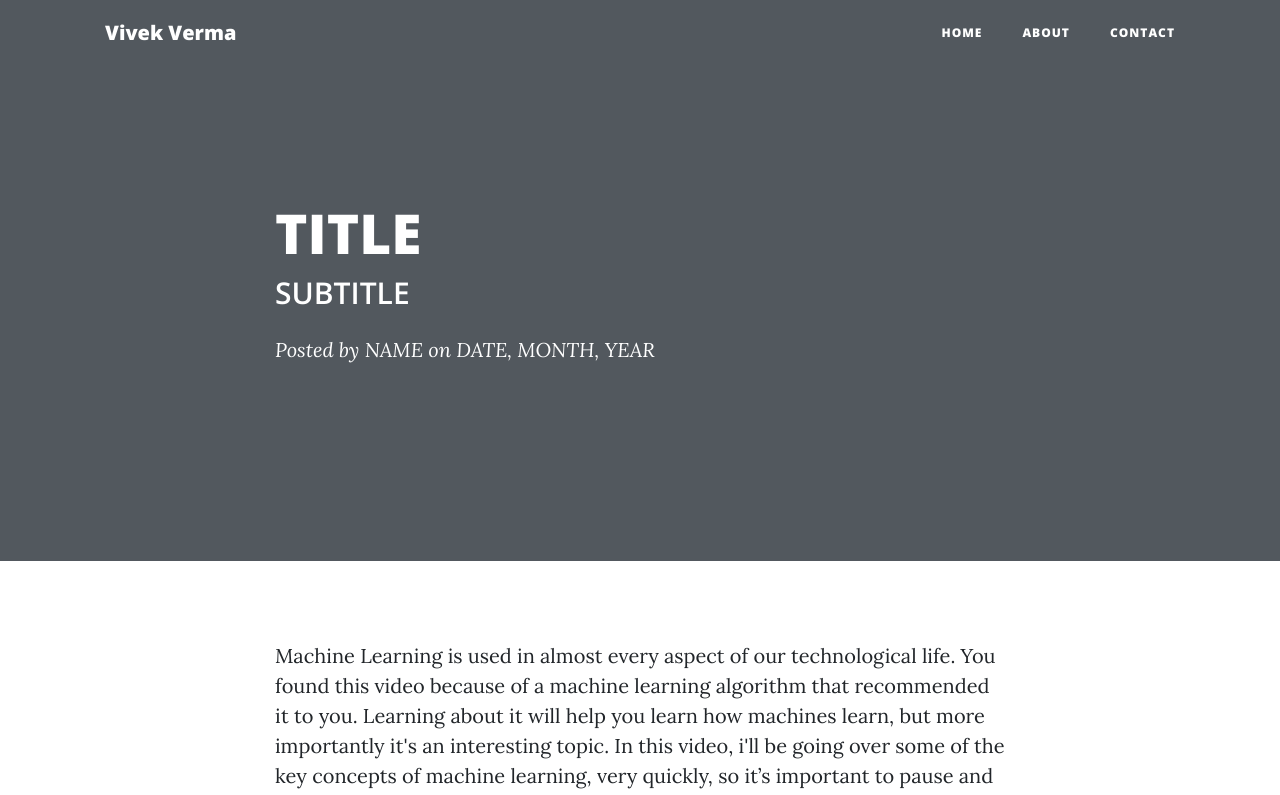
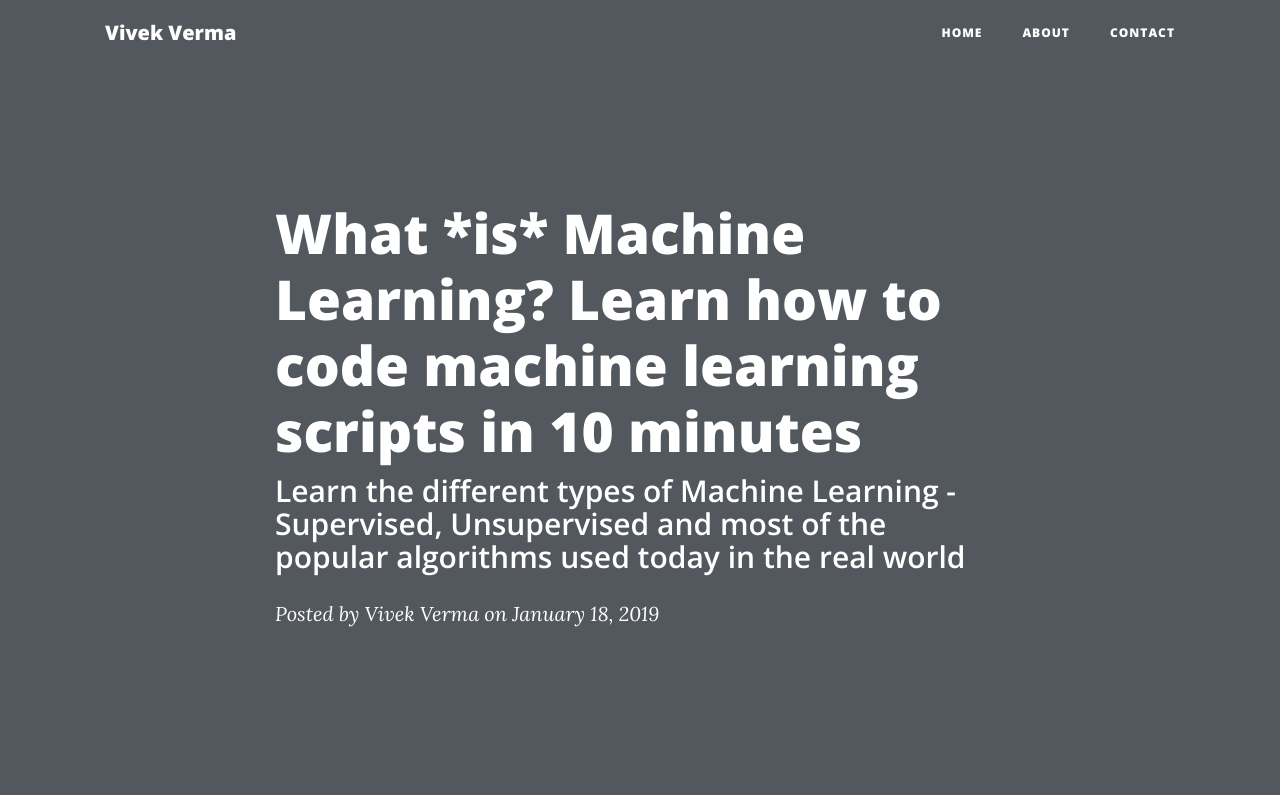
Before and after one commit to vivek3141/blog, a website: page posts/ml.html in a window 1280 px wide. Shown: the top 795 px of the page. Drawn offline with nearby package versions, Linux system fonts and the light colour scheme.

Commit message:
Adding Title

```diff
--- a/posts/ml.html
+++ b/posts/ml.html
@@ -59,11 +59,12 @@
         <div class="row">
             <div class="col-lg-8 col-md-10 mx-auto">
                 <div class="post-heading">
-                    <h1>TITLE</h1>
-                    <h2 class="subheading">SUBTITLE</h2>
+                    <h1>What *is* Machine Learning? Learn how to code machine learning scripts in 10 minutes</h1>
+                    <h2 class="subheading">Learn the different types of Machine Learning - Supervised, Unsupervised and
+                        most of the popular algorithms used today in the real world</h2>
                     <span class="meta">Posted by
-                <a href="#">NAME</a>
-                on DATE, MONTH, YEAR</span>
+                <a href="#">Vivek Verma</a>
+                on January 18, 2019</span>
                 </div>
             </div>
         </div>
```
